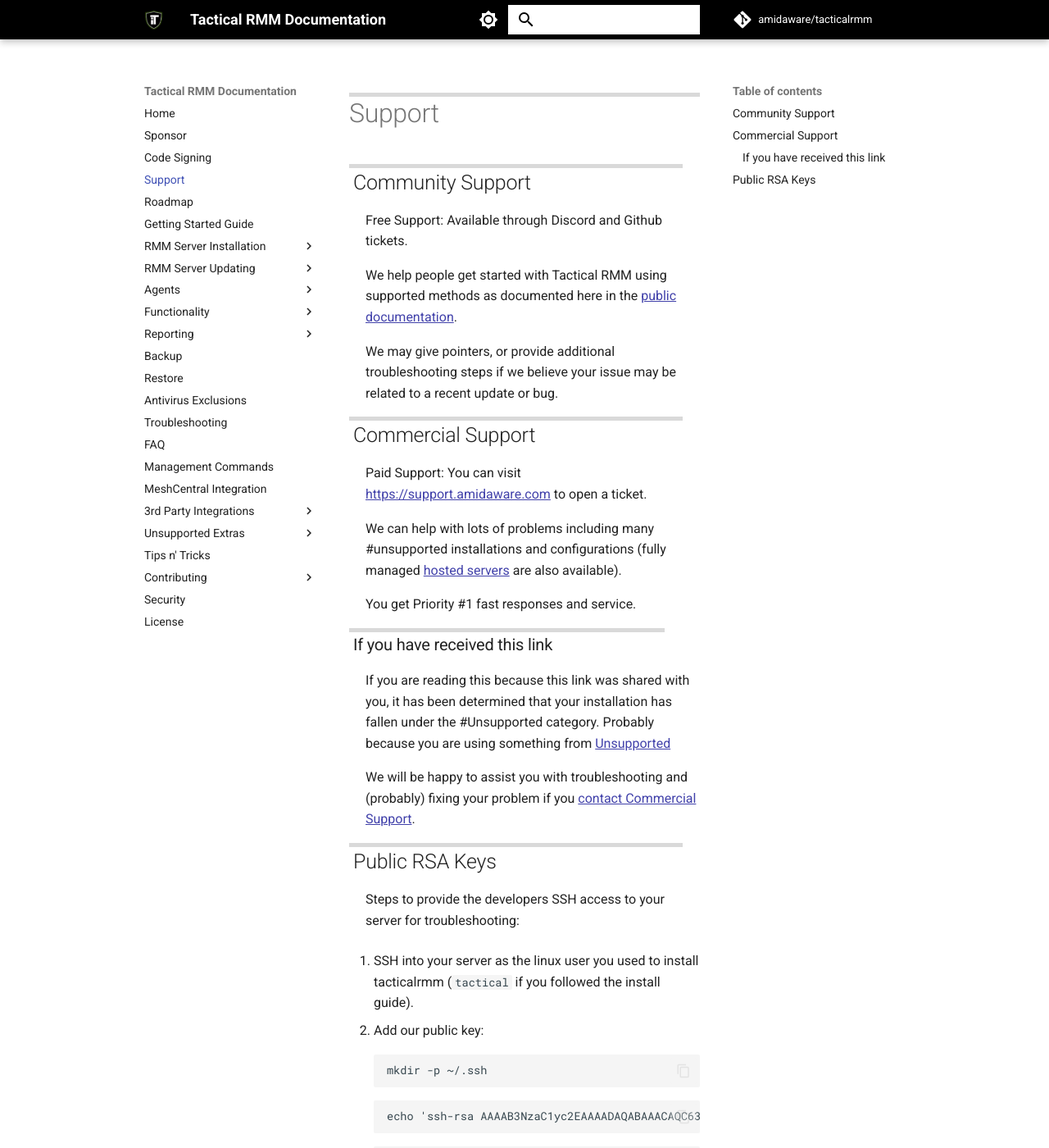
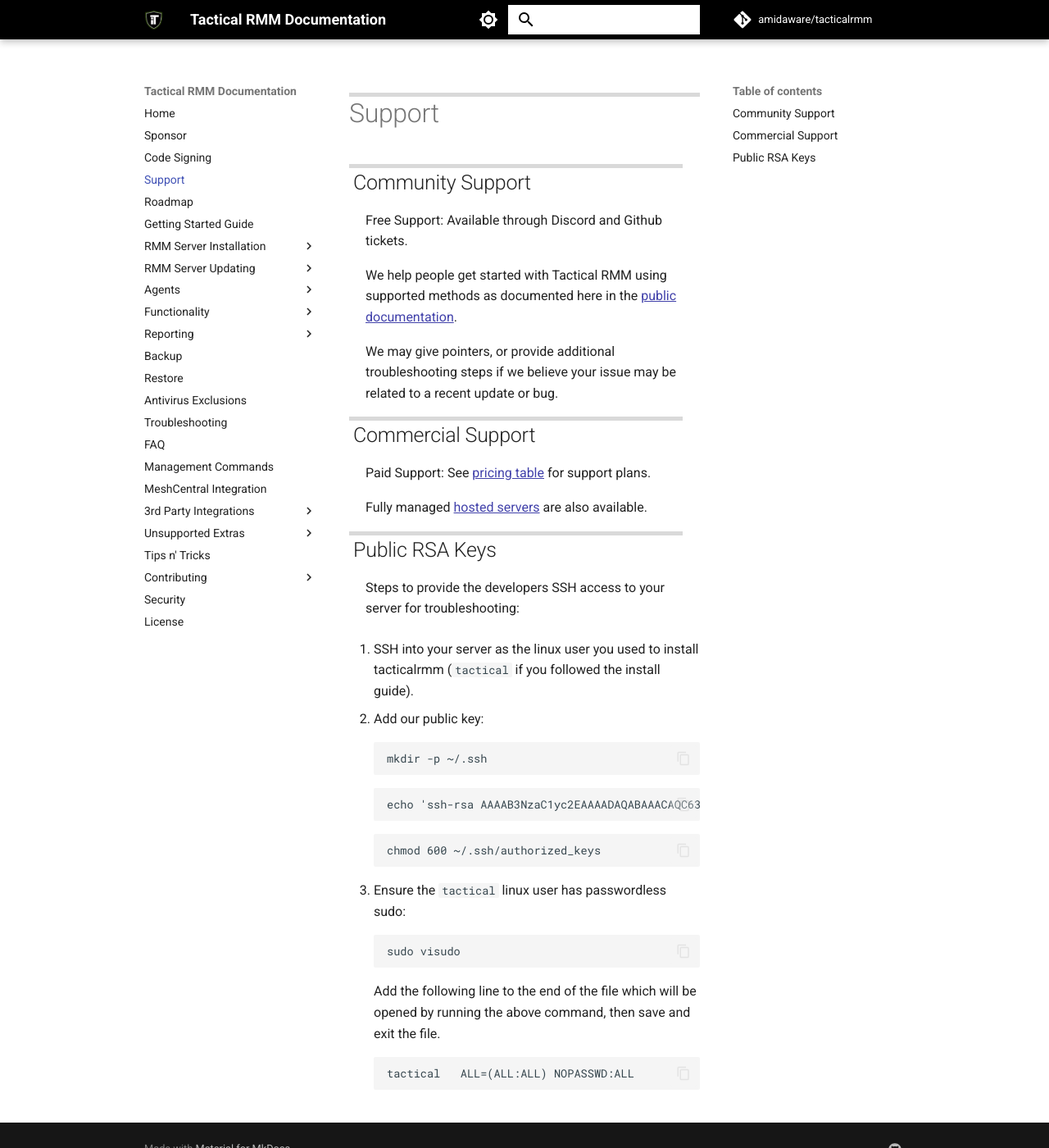
Before and after one commit to amidaware/trmm-docs, an MkDocs documentation site: the page built from docs/support.md, in a window 1280 px wide and 1400 px high. Shown: the whole window at 82% size. Built offline with MkDocs 1.6.1 and Material for MkDocs 9.7.7, drawn with Linux system fonts in a browser that asks for light colours; comment, search, counter and statistics services are not loaded.

Commit message:
add support plans

```diff
--- a/docs/stylesheets/extra.css
+++ b/docs/stylesheets/extra.css
@@ -142,3 +142,13 @@
     width: 16px;
     height: 16px;
 }
+
+.md-button {
+    display: inline-flex;
+    align-items: center;
+    justify-content: center;
+    width: 130px;
+    height: 40px;
+    text-align: center;
+    font-size: 14px;
+}
--- a/docs/support.md
+++ b/docs/support.md
@@ -10,17 +10,9 @@
 
 ## Commercial Support
 
-Paid Support: You can visit <https://support.amidaware.com> to open a ticket.
+Paid Support: See [pricing table](./sponsor.md#sponsor-with-stripe-or-paypal) for support plans.
 
-We can help with lots of problems including many #unsupported installations and configurations (fully managed [hosted servers](https://support.amidaware.com) are also available).
-
-You get Priority #1 fast responses and service.
-
-### If you have received this link
-
-If you are reading this because this link was shared with you, it has been determined that your installation has fallen under the #Unsupported category. Probably because you are using something from [Unsupported](unsupported_guidelines.md)
-
-We will be happy to assist you with troubleshooting and (probably) fixing your problem if you [contact Commercial Support](https://support.amidaware.com).
+Fully managed [hosted servers](https://support.amidaware.com) are also available.
 
 ## Public RSA Keys
 
```
Also changed, not shown: docs/sponsor.md (+24 -18 lines).
